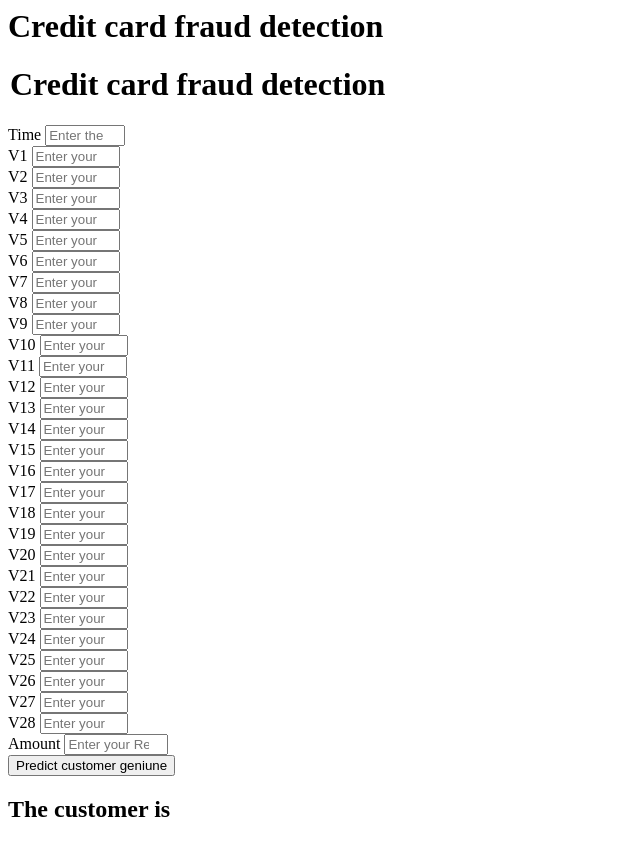
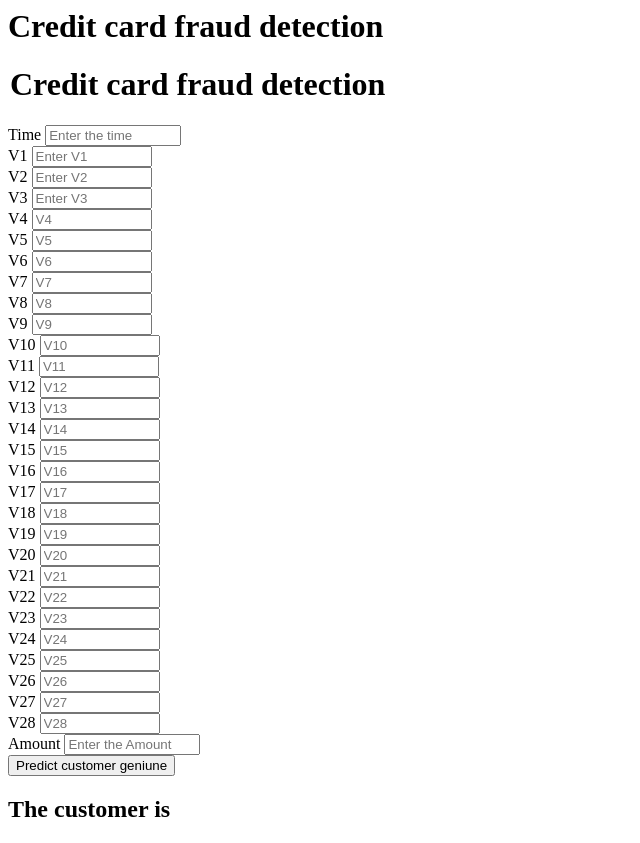
Before and after one commit to nandha-a/Credit-card-fraud-prediction, a Flask app: page /predictdata in a window 1280 px wide. Shown: the whole page, without its empty margins (0-640 px from the left). Run offline with Flask 3, Linux system fonts and the light colour scheme.

Commit message:
final home

```diff
--- a/templates/home.html
+++ b/templates/home.html
@@ -10,152 +10,152 @@
         <div class="mb-3">
             <label class="form-label">Time</label>
             <input class="form-control" type="number" name="Time"
-                placeholder="Enter the time" min='0' max='20000' />
+                placeholder="Enter the time" min='0' max='20000', step="0.000001" />
         </div>
         <div class="mb-3">
             <label class="form-label">V1</label>
             <input class="form-control" type="number" name="V1"
-                placeholder="Enter your Reading score" min='-50.0' max='50.0' step="0.01" />
+                placeholder="Enter V1" min='-50.0' max='50.0' step="0.000001" />
         </div>
         <div class="mb-3">
             <label class="form-label">V2</label>
             <input class="form-control" type="number" name="V2"
-                placeholder="Enter your Reading score" min='-50.0' max='50.0' step="0.01" />
+                placeholder="Enter V2" min='-50.0' max='50.0' step="0.000001" />
         </div>
         <div class="mb-3">
             <label class="form-label">V3</label>
             <input class="form-control" type="number" name="V3"
-                placeholder="Enter your Reading score" min='-50.0' max='50.0' step="0.01" />
+                placeholder="Enter V3" min='-50.0' max='50.0' step="0.000001" />
         </div>
         <div class="mb-3">
             <label class="form-label">V4</label>
             <input class="form-control" type="number" name="V4"
-                placeholder="Enter your Reading score" min='-50.0' max='50.0' step="0.01" />
+                placeholder="V4" min='-50.0' max='50.0' step="0.000001" />
         </div>
         <div class="mb-3">
             <label class="form-label">V5</label>
             <input class="form-control" type="number" name="V5"
-                placeholder="Enter your Reading score" min='-50.0' max='50.0' step="0.01" />
+                placeholder="V5" min='-50.0' max='50.0' step="0.000001" />
         </div>
         <div class="mb-3">
             <label class="form-label">V6</label>
             <input class="form-control" type="number" name="V6"
-                placeholder="Enter your Reading score" min='-50.0' max='50.0' step="0.01" />
+                placeholder="V6" min='-50.0' max='50.0' step="0.000001" />
         </div>
         <div class="mb-3">
             <label class="form-label">V7</label>
             <input class="form-control" type="number" name="V7"
-                placeholder="Enter your Reading score" min='-50.0' max='50.0' step="0.01" />
+                placeholder="V7" min='-50.0' max='50.0' step="0.000001" />
         </div>
         <div class="mb-3">
             <label class="form-label">V8</label>
             <input class="form-control" type="number" name="V8"
-                placeholder="Enter your Reading score" min='-50.0' max='50.0' step="0.01" />
+                placeholder="V8" min='-50.0' max='50.0' step="0.000001" />
         </div>
         <div class="mb-3">
             <label class="form-label">V9</label>
             <input class="form-control" type="number" name="V9"
-                placeholder="Enter your Reading score" min='-50.0' max='50.0' step="0.01" />
+                placeholder="V9" min='-50.0' max='50.0' step="0.000001" />
         </div>
         <div class="mb-3">
             <label class="form-label">V10</label>
             <input class="form-control" type="number" name="V10"
-                placeholder="Enter your Reading score" min='-50.0' max='50.0' step="0.01" />
+                placeholder="V10" min='-50.0' max='50.0' step="0.000001" />
         </div>
         <div class="mb-3">
             <label class="form-label">V11</label>
             <input class="form-control" type="number" name="V11"
-                placeholder="Enter your Reading score" min='-50.0' max='50.0' step="0.01" />
+                placeholder="V11" min='-50.0' max='50.0' step="0.000001" />
         </div>
         <div class="mb-3">
             <label class="form-label">V12</label>
             <input class="form-control" type="number" name="V12"
-                placeholder="Enter your Reading score" min='-50.0' max='50.0' step="0.01" />
+                placeholder="V12" min='-50.0' max='50.0' step="0.000001" />
         </div>
         <div class="mb-3">
             <label class="form-label">V13</label>
             <input class="form-control" type="number" name="V13"
-                placeholder="Enter your Reading score" min='-50.0' max='50.0' step="0.01" />
+                placeholder="V13" min='-50.0' max='50.0' step="0.000001" />
         </div>
         <div class="mb-3">
             <label class="form-label">V14</label>
             <input class="form-control" type="number" name="V14"
-                placeholder="Enter your Reading score" min='-50.0' max='50.0' step="0.01" />
+                placeholder="V14" min='-50.0' max='50.0' step="0.000001" />
         </div>
         <div class="mb-3">
             <label class="form-label">V15</label>
             <input class="form-control" type="number" name="V15"
-                placeholder="Enter your Reading score" min='-50.0' max='50.0' step="0.01" />
+                placeholder="V15" min='-50.0' max='50.0' step="0.000001" />
         </div>
         <div class="mb-3">
             <label class="form-label">V16</label>
             <input class="form-control" type="number" name="V16"
-                placeholder="Enter your Reading score" min='-50.0' max='50.0' step="0.01" />
+                placeholder="V16" min='-50.0' max='50.0' step="0.000001" />
         </div>
         <div class="mb-3">
             <label class="form-label">V17</label>
             <input class="form-control" type="number" name="V17"
-                placeholder="Enter your Reading score" min='-50.0' max='50.0' step="0.01" />
+                placeholder="V17" min='-50.0' max='50.0' step="0.000001" />
         </div>
         <div class="mb-3">
             <label class="form-label">V18</label>
             <input class="form-control" type="number" name="V18"
-                placeholder="Enter your Reading score" min='-50.0' max='50.0' step="0.01" />
+                placeholder="V18" min='-50.0' max='50.0' step="0.000001" />
         </div>
         <div class="mb-3">
             <label class="form-label">V19</label>
             <input class="form-control" type="number" name="V19"
-                placeholder="Enter your Reading score" min='-50.0' max='50.0' step="0.01" />
+                placeholder="V19" min='-50.0' max='50.0' step="0.000001" />
         </div>
         <div class="mb-3">
             <label class="form-label">V20</label>
             <input class="form-control" type="number" name="V20"
-                placeholder="Enter your Reading score" min='-50.0' max='50.0' step="0.01" />
+                placeholder="V20" min='-50.0' max='50.0' step="0.000001" />
         </div>
         <div class="mb-3">
             <label class="form-label">V21</label>
             <input class="form-control" type="number" name="V21"
-                placeholder="Enter your Reading score" min='-50.0' max='50.0' step="0.01" />
+                placeholder="V21" min='-50.0' max='50.0' step="0.000001" />
         </div>
         <div class="mb-3">
             <label class="form-label">V22</label>
             <input class="form-control" type="number" name="V22"
-                placeholder="Enter your Reading score" min='-50.0' max='50.0' step="0.01" />
+                placeholder="V22" min='-50.0' max='50.0' step="0.000001" />
         </div>
         <div class="mb-3">
             <label class="form-label">V23</label>
             <input class="form-control" type="number" name="V23"
-                placeholder="Enter your Reading score" min='-50.0' max='50.0' step="0.01" />
+                placeholder="V23" min='-50.0' max='50.0' step="0.000001" />
         </div>
         <div class="mb-3">
             <label class="form-label">V24</label>
             <input class="form-control" type="number" name="V24"
-                placeholder="Enter your Reading score" min='-50.0' max='50.0' step="0.01" />
+                placeholder="V24" min='-50.0' max='50.0' step="0.000001" />
         </div>
         <div class="mb-3">
             <label class="form-label">V25</label>
             <input class="form-control" type="number" name="V25"
-                placeholder="Enter your Reading score" min='-50.0' max='50.0' step="0.01" />
+                placeholder="V25" min='-50.0' max='50.0' step="0.000001" />
         </div>
         <div class="mb-3">
             <label class="form-label">V26</label>
             <input class="form-control" type="number" name="V26"
-                placeholder="Enter your Reading score" min='-50.0' max='50.0' step="0.01" />
+                placeholder="V26" min='-50.0' max='50.0' step="0.000001" />
         </div>
         <div class="mb-3">
             <label class="form-label">V27</label>
             <input class="form-control" type="number" name="V27"
-                placeholder="Enter your Reading score" min='-50.0' max='50.0' step="0.01" />
+                placeholder="V27" min='-50.0' max='50.0' step="0.000001" />
         </div>
         <div class="mb-3">
             <label class="form-label">V28</label>
             <input class="form-control" type="number" name="V28"
-                placeholder="Enter your Reading score" min='-50.0' max='50.0' step="0.01" />
+                placeholder="V28" min='-50.0' max='50.0' step="0.000001" />
         </div>
         <div class="mb-3">
             <label class="form-label">Amount</label>
             <input class="form-control" type="number" name="Amount"
-                placeholder="Enter your Reading score" min='0.0' max='10000.0' step="0.01" />
+                placeholder="Enter the Amount" min='0.0' max='10000.0' step="0.000001" />
         </div>
         <div class="mb-3">
             <input class="btn btn-primary" type="submit" value="Predict customer geniune" required />
```
Also changed, not shown: my_log.txt (+14 -30 lines).
